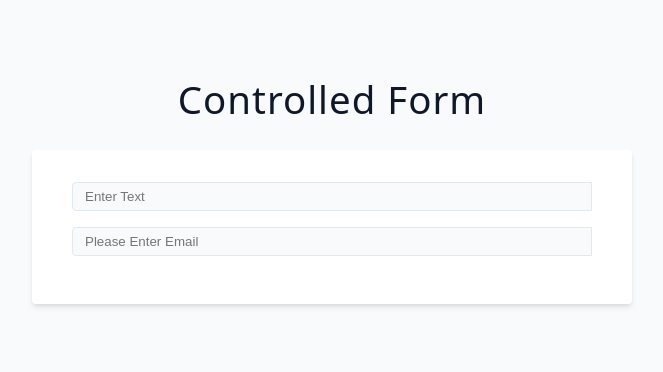
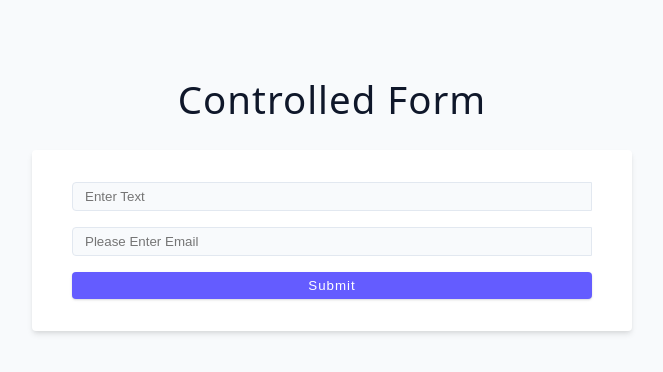
Before and after one commit to Shakir-Hussain12/TypeScript-Practical, a React (Vite) app in the folder typescript-react/: page / in a window 1280 px wide. Shown: the top 372 px of the page, without its empty margins (308-971 px from the left). Built offline with nearby package versions, Linux system fonts and the light colour scheme.

Commit message:
Submit event handling

```diff
--- a/typescript-react/src/starter/04-events/index.tsx
+++ b/typescript-react/src/starter/04-events/index.tsx
@@ -22,6 +22,16 @@ function Component() {
           placeholder="Please Enter Email"
           onChange={(e) => setEmail(e.target.value)}
         />
+        <button
+          type="submit"
+          className="btn btn-block"
+          onClick={(e) => {
+            e.preventDefault();
+            console.log({ text, email });
+          }}
+        >
+          Submit
+        </button>
       </form>
     </section>
   );
```
